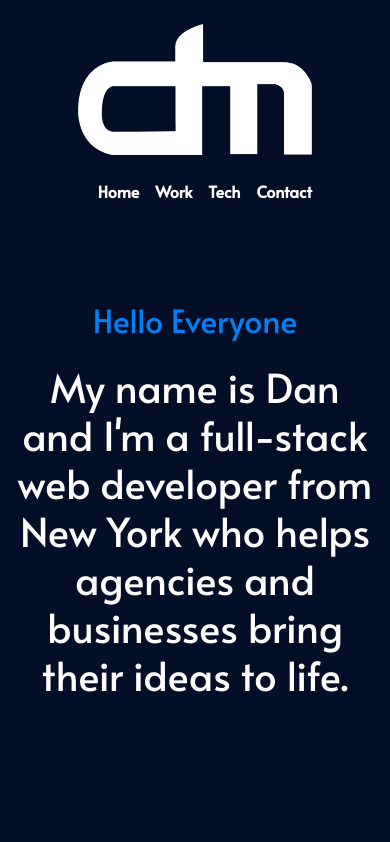
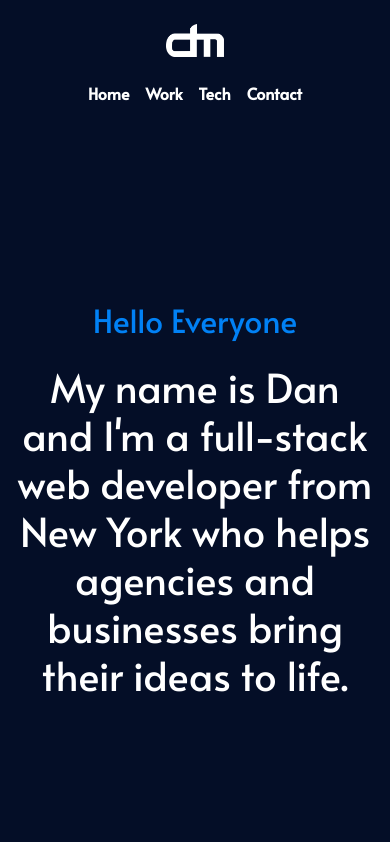
Before and after one commit to dmls/portfolio, a React (Create React App) app: page / in a window 390 px wide. Shown: the top 842 px of the page. Built offline with nearby package versions, Linux system fonts and the light colour scheme.

Commit message:
Fix header styles

```diff
--- a/src/Components/Header.js
+++ b/src/Components/Header.js
@@ -1,5 +1,5 @@
 import React from 'react';
-import { Container, Row, Col } from 'react-bootstrap';
+import { Container, Row, Col, Image } from 'react-bootstrap';
 import logo from '../assets/images/logo-white.png';
 
 class Header extends React.Component {
@@ -27,17 +27,21 @@ class Header extends React.Component {
         <Row className="mx-5">
           <Col sm={12} md={6}>
             <Row>
-              <Col sm={2}>
-                <img class="img-fluid" src={logo} alt="DM Logo" />
+              <Col className="d-none d-md-block" sm={2}>
+                <Image fluid src={logo} alt="DM Logo" />
+              </Col>
+
+              <Col className="d-sm-block d-md-none text-center">
+                <Image className="w-25" src={logo} alt="DM Logo" />
               </Col>
             </Row>
           </Col>
 
           <Col sm={12} md={6}>
-            <div className="float-right mt-4">
+            <div className="float-sm-none float-md-right mt-4 text-center">
               {this.navItems.map(function(item, index) {
                 return (
-                  <a className="ml-3 ml-md-5 text-white font-weight-bold" href={item.url}>{item.label}</a>
+                  <a className={(index === 0 ? '' : 'ml-3 ml-md-5') + ' text-white font-weight-bold'} href={item.url}>{item.label}</a>
                 );
               })}
             </div>
```
